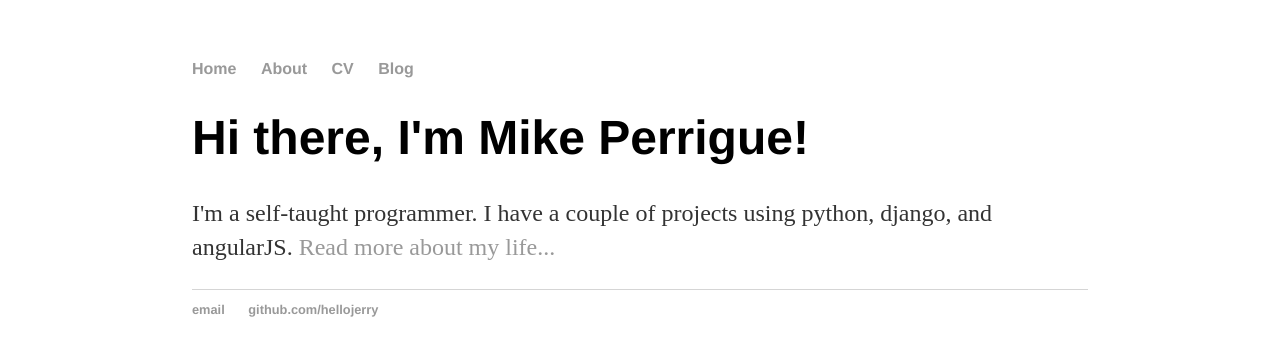
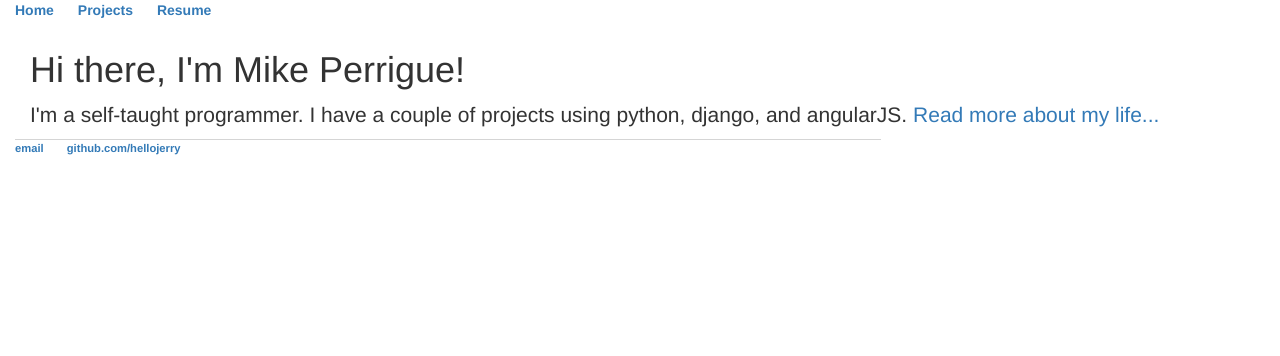
Before and after one commit to hellojerry/hellojerry.github.io, a Jekyll site: the page built from index.html, in a window 1280 px wide. Shown: the top 356 px of the page. Built offline with Jekyll 4.4.1, drawn with Linux system fonts in a browser that asks for light colours.

Commit message:
Update default.html

```diff
--- a/_layouts/default.html
+++ b/_layouts/default.html
@@ -4,14 +4,16 @@
 			<title>{{ page.title }}</title>
 			<!-- link to main stylesheet -->
 			<link rel="stylesheet" type="text/css" href="/css/main.css">
+			<link rel='stylesheet' href='https://maxcdn.bootstrapcdn.com/bootstrap/3.3.5/css/bootstrap.min.css'/>
+			<script src='https://maxcdn.bootstrapcdn.com/bootstrap/3.3.5/js/bootstrap.min.js'></script>
 		</head>
 		<body>
+			<div class='container-fluid'>
 			<nav>
 	    		<ul>
 	        		<li><a href="/">Home</a></li>
-		        	<li><a href="/about">About</a></li>
-	        		<li><a href="/cv">CV</a></li>
-	        		<li><a href="/blog">Blog</a></li>
+		        	<li><a href="/projects">Projects</a></li>
+	        		<li><a href="/cv">Resume</a></li>
 	    		</ul>
 			</nav>
 			<div class="container">
@@ -25,5 +27,6 @@
 	        		<li><a href="https://github.com/hellojerry">github.com/hellojerry</a></li>
 				</ul>
 			</footer>
+			</div>
 		</body>
 	</html>
```
